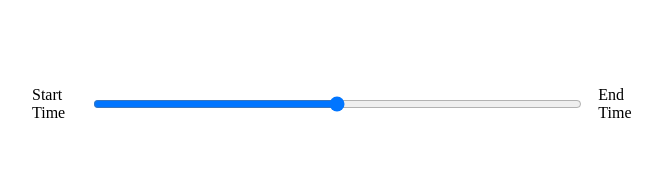
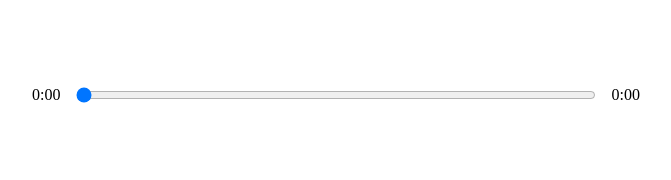
Before and after one commit to edwinvelaz/Music-Player, a React (Create React App) app: page / in a window 1280 px wide. Shown: the part 410-590 px from the top of the page, without its empty margins (304-975 px from the left). Built offline with nearby package versions, Linux system fonts and the light colour scheme.

Commit message:
InputSlider-PlayButton

```diff
--- a/src/App.js
+++ b/src/App.js
@@ -12,11 +12,12 @@ function App() {
   //State
   const [songs, setSongs] = useState(data());
   const [currentSong, setCurrentSong] = useState(songs[0]);
+  const [isPlaying, setIsPlaying] = useState(false);
 
   return (
     <div className="App">
       <Song currentSong={currentSong}/>
-      <Player />
+      <Player isPlaying={isPlaying} setIsPlaying={setIsPlaying} currentSong={currentSong}/>
     </div>
   );
 }
--- a/src/Components/Player.js
+++ b/src/Components/Player.js
@@ -1,21 +1,94 @@
-import React from 'react';
+import React, { useRef, useState } from 'react';
 import { FontAwesomeIcon } from '@fortawesome/react-fontawesome';
-import { faPlay, faAngleLeft, faAngleRight } from '@fortawesome/free-solid-svg-icons';
+import { faPlay, faAngleLeft, faAngleRight, faPause } from '@fortawesome/free-solid-svg-icons';
 
+const Player = ({ currentSong, isPlaying, setIsPlaying }) => {
+    //Refs
+    const audioRef = useRef(null);
 
-const Player = () => {
+    //Handlers
+
+    //Pause and Play
+    const playSongHandler = () => {
+        if (isPlaying) {
+            audioRef.current.pause();
+            setIsPlaying(!isPlaying);
+        } else {
+            audioRef.current.play();
+            setIsPlaying(!isPlaying);
+        }
+    }
+
+    //Time updater
+    const timeUpdateHandler = (e) => {
+        const current = e.target.currentTime;
+        const duration = e.target.duration
+        setSongInfo({ ...songInfo, currentTime: current, duration })
+    }
+
+    //Format time
+    const getTime = (time) => {
+        return (
+            Math.floor(time / 60) + ':' + ('0' + Math.floor(time % 60)).slice(-2)
+        )
+    }
+
+    //Change input slider
+    const dragHandler = (e) => {
+        audioRef.current.currentTime = e.target.value
+        setSongInfo({...songInfo, currentTime: e.target.value})
+    }
+
+    //State
+    const [songInfo, setSongInfo] = useState({
+        currentTime: 0,
+        duration: 0
+    })
+
     return (
         <div className='player'>
             <div className='time-control'>
-                <p>Start Time</p>
-                <input type='range' />
-                <p>End Time</p>
+                <p>{getTime(songInfo.currentTime)}</p>
+                <input
+                    //Slider to be changed
+                    onChange={dragHandler}
+                    //Starts at 0
+                    min={0}
+                    //Ends on song duration
+                    max={songInfo.duration}
+                    //Wherever the slide should be
+                    value={songInfo.currentTime}
+                    type='range'
+                />
+                <p>{getTime(songInfo.duration)}</p>
             </div>
             <div className='play-control'>
-                <FontAwesomeIcon className='ski-back' size='2x' icon={faAngleLeft}/>
-                <FontAwesomeIcon className='play' size='2x' icon={faPlay} />
-                <FontAwesomeIcon className='skip-forward' size='2x' icon={faAngleRight} />
+                <FontAwesomeIcon className='skip-back'
+                    size='2x'
+                    icon={faAngleLeft}
+                />
+                <FontAwesomeIcon
+                    onClick={playSongHandler}
+                    className='play'
+                    size='2x'
+                    icon={isPlaying ? faPause : faPlay}
+                />
+                <FontAwesomeIcon
+                    className='skip-forward'
+                    size='2x'
+                    icon={faAngleRight}
+                />
             </div>
+            <audio
+                //Time to be loaded without clicking
+                onLoadedMetadata={timeUpdateHandler}
+                //Time update
+                onTimeUpdate={timeUpdateHandler}
+                //In order to access html tag outside use ref
+                ref={audioRef}
+                //State's audio
+                src={currentSong.audio}>
+            </audio>
         </div>
     )
 }
--- a/src/Components/Song.js
+++ b/src/Components/Song.js
@@ -3,7 +3,7 @@ import React from 'react';
 const Song = ({currentSong}) => {
     return (
         <div className='song-container'>
-            <img src={currentSong.cover}/>
+            <img alt={currentSong.name} src={currentSong.cover}/>
             <h2>{currentSong.name}</h2>
             <h3>{currentSong.artist}</h3>
         </div>
--- a/src/styles/_player.scss
+++ b/src/styles/_player.scss
@@ -11,7 +11,7 @@
   display: flex;
   input {
     width: 100%;
-    padding: 1rem 2rem;
+    padding: 1rem 0rem;
   }
   p {
     padding: 1rem;
```
